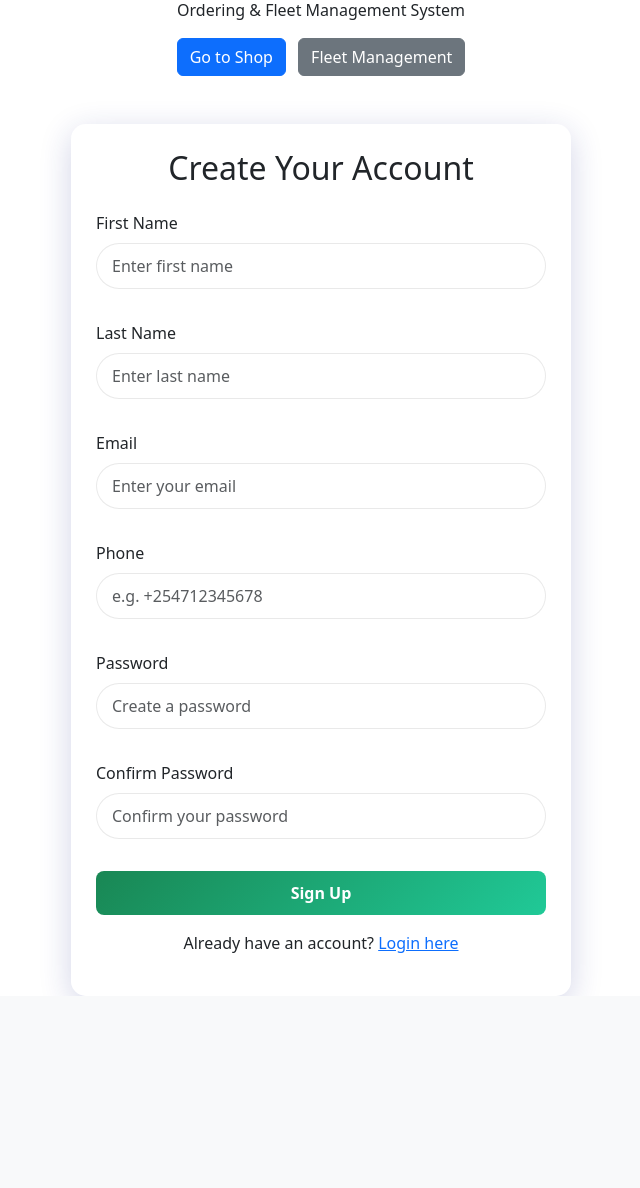
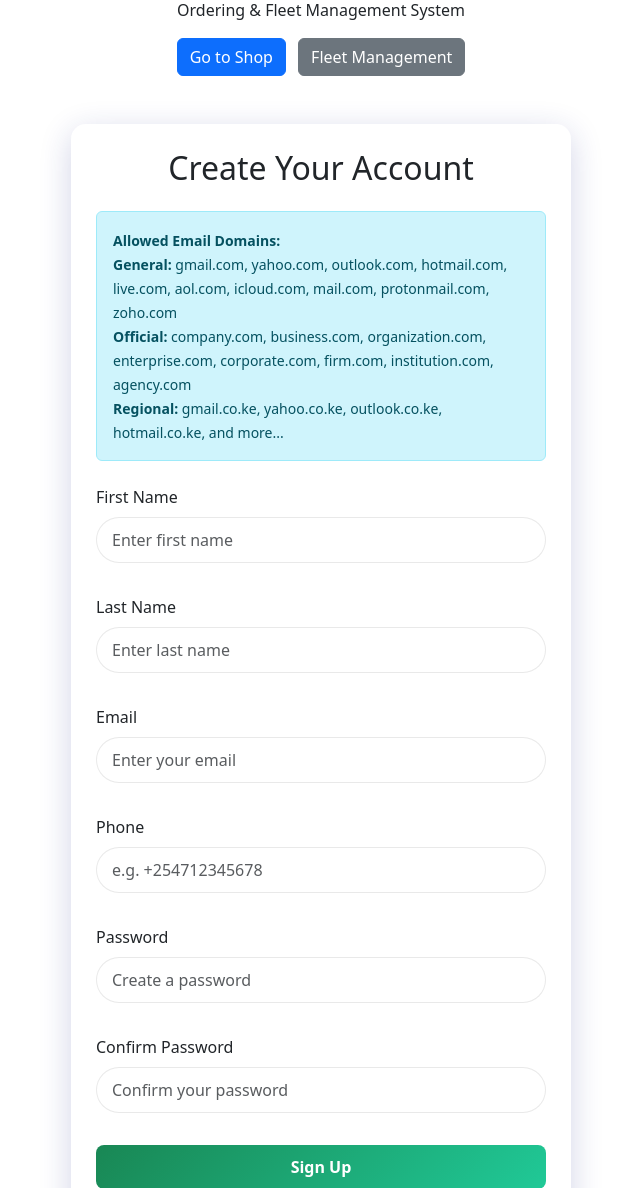
Before and after one commit to Stephen-Austine/-WellsFlow-Green-Wells-, a Flask app: page /signup in a window 1280 px wide. Shown: the part 142-1330 px from the top of the page, without its empty margins (319-959 px from the left). Before the commit the page ends 1138 px from the top, so only its background shows below. Run offline with Flask 3, Linux system fonts and the light colour scheme.

Commit message:
Domain restriction applied when signing up

```diff
--- a/greenwells_wellsflow/routes/auth.py
+++ b/greenwells_wellsflow/routes/auth.py
@@ -27,6 +27,17 @@ EMAIL_CONFIG = {
     'password': 'pbtf yndj pxvi wgva'   # Your app password
 }
 
+# Allowed email domains
+ALLOWED_EMAIL_DOMAINS = [
+    'gmail.com', 'yahoo.com', 'outlook.com', 'hotmail.com', 'live.com',
+    'aol.com', 'icloud.com', 'mail.com', 'protonmail.com', 'zoho.com',
+    'company.com', 'business.com', 'organization.com', 'enterprise.com',
+    'corporate.com', 'firm.com', 'institution.com', 'agency.com',
+    'gmail.co.ke', 'yahoo.co.ke', 'outlook.co.ke', 'hotmail.co.ke',  # Kenya specific
+    'yahoo.com.ng', 'gmail.com.ng', 'outlook.com.ng',  # Nigeria specific
+    'yahoo.com.gh', 'gmail.com.gh', 'outlook.com.gh',  # Ghana specific
+    'yahoo.com.za', 'gmail.com.za', 'outlook.com.za'   # South Africa specific
+]
 
 def encrypt_otp(otp):
     """Encrypt OTP using bcrypt for storage"""
@@ -48,34 +59,33 @@ def generate_otp():
 def send_otp_email(email, otp, name):
     """Send OTP via email"""
     try:
-        pass
-    #     msg = MIMEMultipart()
-    #     msg['From'] = EMAIL_CONFIG['email']
-    #     msg['To'] = email
-    #     msg['Subject'] = 'GreenWells - OTP Verification'
+        msg = MIMEMultipart()
+        msg['From'] = EMAIL_CONFIG['email']
+        msg['To'] = email
+        msg['Subject'] = 'GreenWells - OTP Verification'
 
-    #     body = f"""
-    #     Hello {name},
+        body = f"""
+        Hello {name},
 
-    #     Your OTP code for login is: {otp}
+        Your OTP code for login is: {otp}
 
-    #     This code will expire in 90 seconds.
+        This code will expire in 90 seconds.
 
-    #     If you didn't request this code, please ignore this email.
+        If you didn't request this code, please ignore this email.
 
-    #     Best regards,
-    #     GreenWells Team
-    #     """
+        Best regards,
+        GreenWells Team
+        """
 
-    #     msg.attach(MIMEText(body, 'plain'))
+        msg.attach(MIMEText(body, 'plain'))
 
-    #     server = smtplib.SMTP(EMAIL_CONFIG['smtp_server'], EMAIL_CONFIG['smtp_port'])
-    #     server.starttls()
-    #     server.login(EMAIL_CONFIG['email'], EMAIL_CONFIG['password'])
-    #     server.send_message(msg)
-    #     server.quit()
+        server = smtplib.SMTP(EMAIL_CONFIG['smtp_server'], EMAIL_CONFIG['smtp_port'])
+        server.starttls()
+        server.login(EMAIL_CONFIG['email'], EMAIL_CONFIG['password'])
+        server.send_message(msg)
+        server.quit()
 
-    #     return True
+        return True
     except Exception as e:
         print(f"Error sending email: {e}")
         email = "test mail"
@@ -177,6 +187,29 @@ def get_pending_employee(employee_id):
         }
     return None
 
+def is_valid_email_domain(email):
+    """Check if email domain is in allowed list"""
+    try:
+        domain = email.split('@')[1].lower()
+        return domain in ALLOWED_EMAIL_DOMAINS
+    except:
+        return False
+
+def get_allowed_domains_string():
+    """Get a formatted string of allowed domains for display"""
+    # Group by category for better display
+    general_domains = ['gmail.com', 'yahoo.com', 'outlook.com', 'hotmail.com', 'live.com', 'aol.com', 'icloud.com', 'mail.com', 'protonmail.com', 'zoho.com']
+    official_domains = ['company.com', 'business.com', 'organization.com', 'enterprise.com', 'corporate.com', 'firm.com', 'institution.com', 'agency.com']
+    regional_domains = [d for d in ALLOWED_EMAIL_DOMAINS if d not in general_domains and d not in official_domains]
+
+    allowed_domains_text = "General: " + ", ".join(general_domains) + " | "
+    allowed_domains_text += "Official: " + ", ".join(official_domains)
+
+    if regional_domains:
+        allowed_domains_text += " | Regional: " + ", ".join(regional_domains)
+
+    return allowed_domains_text
+
 # --- Signup ---
 @auth_bp.route("/signup", methods=["GET", "POST"])
 def signup():
@@ -188,6 +221,13 @@ def signup():
         cursor = conn.cursor()
 
         email = form.email.data.lower().strip()
+
+        # Check if email domain is allowed
+        if not is_valid_email_domain(email):
+            allowed_domains = get_allowed_domains_string()
+            flash(f"Email domain not allowed. Please use one of these domains: {allowed_domains}", "danger")
+            conn.close()
+            return render_template("auth/signup.html", form=form)
 
         # Check if the email already exists
         cursor.execute("SELECT email FROM Users WHERE email = ?", (email,))
--- a/greenwells_wellsflow/templates/auth/signup.html
+++ b/greenwells_wellsflow/templates/auth/signup.html
@@ -3,6 +3,15 @@
 <div class="container mt-5">
   <div class="glass-card p-4 mx-auto" style="max-width: 500px;">
     <h2 class="mb-4 text-center">Create Your Account</h2>
+
+    <div class="alert alert-info mb-4">
+      <small>
+        <strong>Allowed Email Domains:</strong><br>
+        <strong>General:</strong> gmail.com, yahoo.com, outlook.com, hotmail.com, live.com, aol.com, icloud.com, mail.com, protonmail.com, zoho.com<br>
+        <strong>Official:</strong> company.com, business.com, organization.com, enterprise.com, corporate.com, firm.com, institution.com, agency.com<br>
+        <strong>Regional:</strong> gmail.co.ke, yahoo.co.ke, outlook.co.ke, hotmail.co.ke, and more...
+      </small>
+    </div>
 
     <form method="POST" novalidate id="signup-form">
       {{ form.hidden_tag() }}
```
